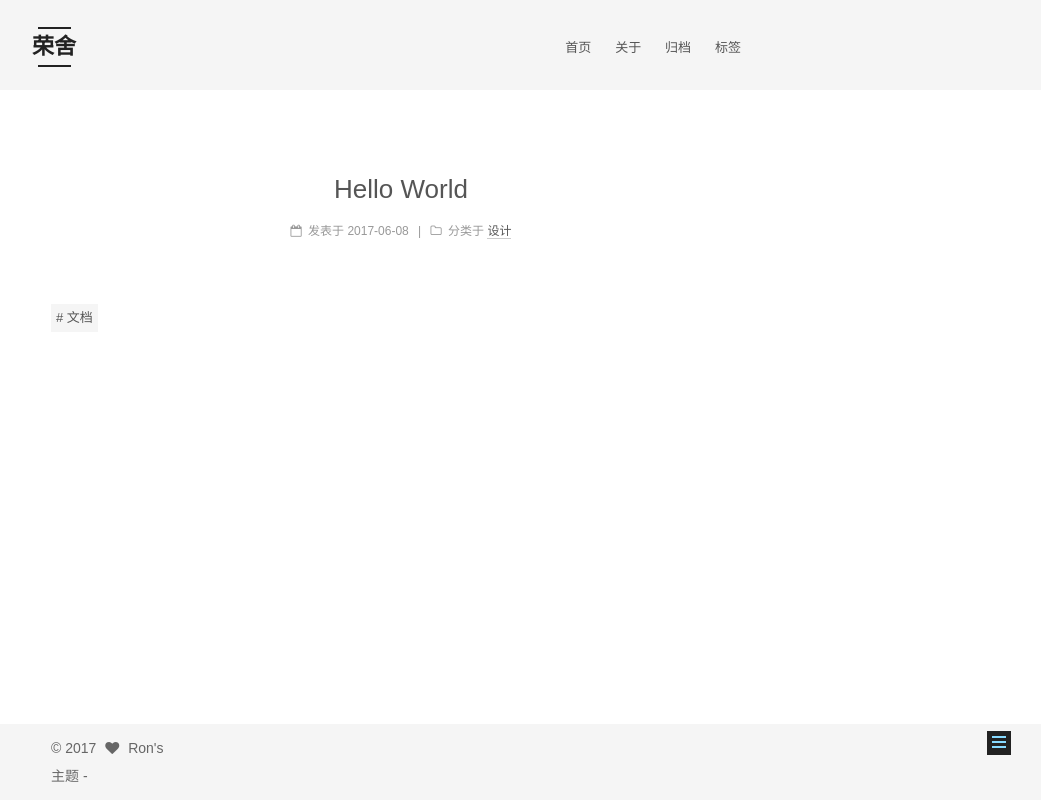
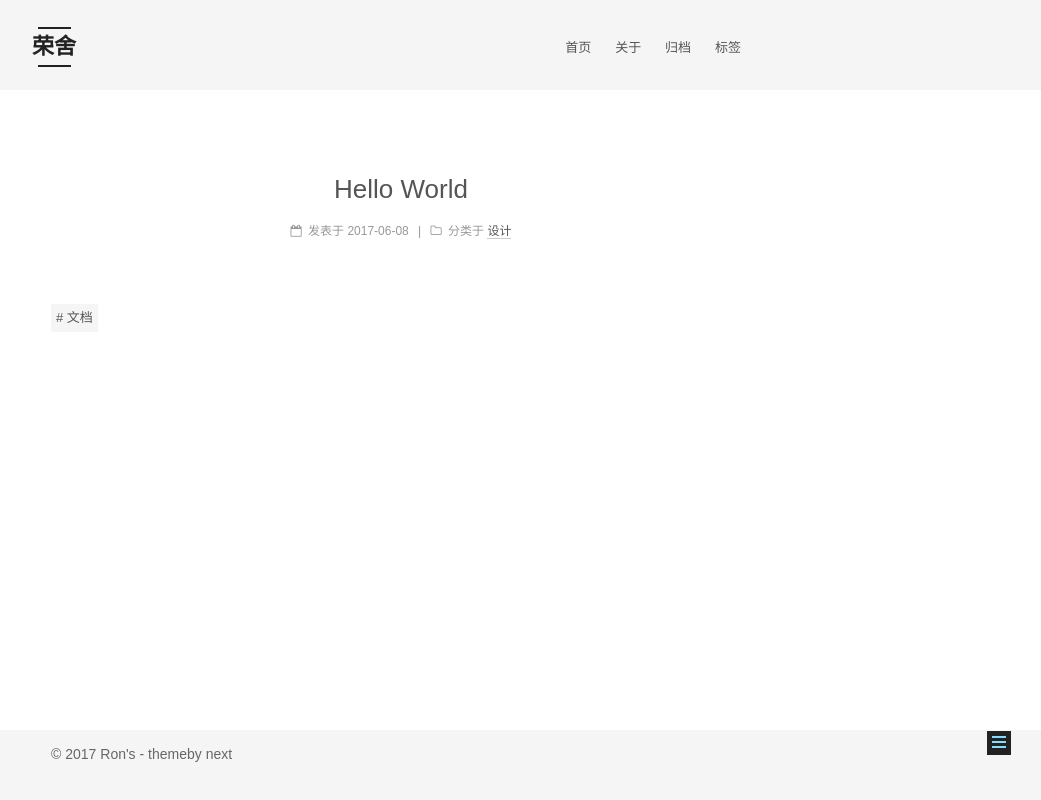
Before and after one commit to ronrondesign/ronrondesign.github.io, a plain HTML site: page 2017/06/08/title: Hello World/index.html in a window 1280 px wide. Shown: the whole page, without its empty margins (239-1280 px from the left). Drawn offline with Linux system fonts and the light colour scheme; a web font is replaced by a local one.

Commit message:
Site updated: 2017-06-09 00:04:06

```diff
--- a/2017/06/08/title: Hello World/index.html
+++ b/2017/06/08/title: Hello World/index.html
@@ -539,13 +539,7 @@
 
   &copy;
   <span itemprop="copyrightYear">2017</span>
-  <span class="with-love">
-    <i class="fa fa-heart"></i>
-  </span>
-  <span class="author" itemprop="copyrightHolder">Ron's</span>
-</div>
-<div class="theme-info">
-主题 -
+  <span class="author" itemprop="copyrightHolder">Ron's - themeby next</span>
 </div>
 
 
--- a/css/main.css
+++ b/css/main.css
@@ -1677,7 +1677,7 @@ pre .javascript .function {
   width: 4px;
   height: 4px;
   border-radius: 50%;
-  background: #b3743b;
+  background: #7faaff;
 }
 .links-of-blogroll {
   font-size: 13px;
```
Also changed, not shown: about/index.html (+1 -7 lines), archives/2017/06/index.html (+1 -7 lines), archives/2017/index.html (+1 -7 lines), archives/index.html (+1 -7 lines), categories/index.html (+1 -7 lines), categories/设计/index.html (+1 -7 lines), index.html (+1 -7 lines), tags/index.html (+1 -7 lines), tags/文档/index.html (+1 -7 lines).
